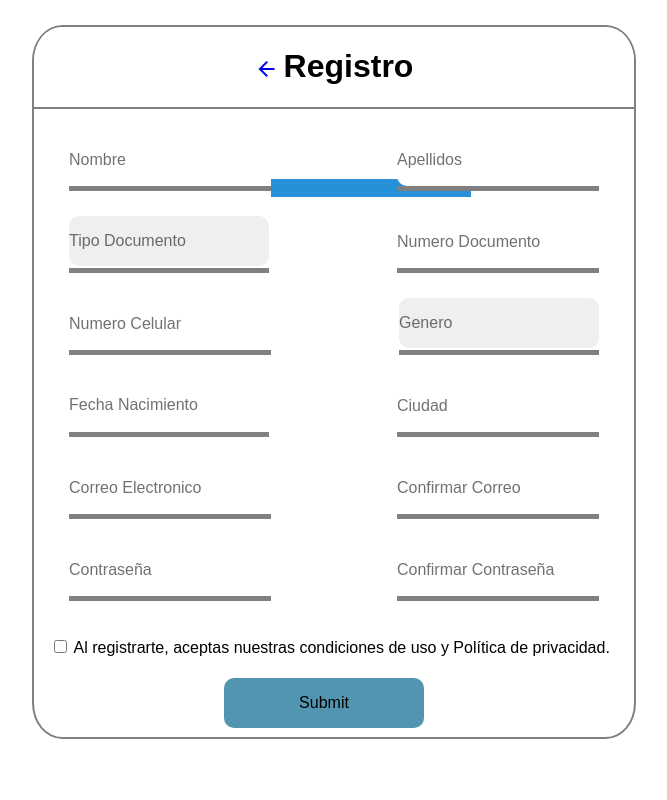
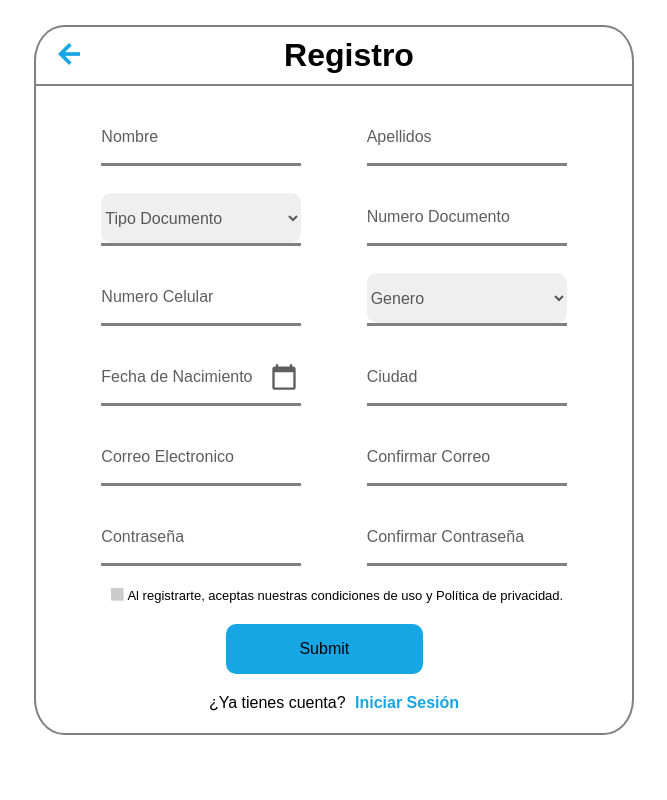
Before and after one commit to CuentaSenaLuis/Evidencia3-Publico, a Flask app: page /Cuenta/Registro in a window 1280 px wide. Shown: the whole page, without its empty margins (306-973 px from the left). Run offline with Flask 3, Linux system fonts and the light colour scheme; some libraries are stand-ins or nearby versions.

Commit message:
Register Arreglado

```diff
--- /dev/null
+++ b/static/_css/Registro.css
@@ -0,0 +1,256 @@
+*{
+    margin: 0px;
+    border: 0px;
+    box-sizing: border-box;
+}
+
+body{
+    font-family: Arial, Helvetica, sans-serif;
+    margin: 0;
+}
+
+h1{
+    padding: 10px;
+}
+
+p{
+    position: relative;
+    top: 40px;
+    text-align: center;
+}
+
+#form-container{
+    width: 600px;
+    height: 710px;
+    border-radius: 5%;
+    border: 2px grey solid;
+    margin: auto;
+    margin-top: 25px;
+    margin-bottom: 50px;
+    overflow: hidden;
+}
+
+.title-container{
+    display: flex;
+    justify-content: center;
+    align-items: center;
+    margin-bottom: 20px;
+    border-bottom: 2px grey solid;
+}
+.title-arrow{
+    position:relative;
+    right: 190px;
+}
+.material-symbols-outlined{
+    font-size: 30px;
+    color: #16A6E4;
+    font-weight: 900;
+}
+
+.row{
+    display: flex;
+    justify-content: space-evenly;
+}
+
+form .txt_field{
+    position: relative;
+    margin-bottom: 20px;
+    border-bottom: 3px solid grey;
+}
+
+.txt_field input, select{
+    width: 200px;
+    height: 50px;
+    margin-top: 7px;
+    border-radius: 10px;
+    outline: none;
+    cursor: pointer;
+}
+
+select{
+    width: 200px;
+    height: 50px;
+}
+
+.txt_field label{
+    position: absolute;
+    color: rgba(0, 0, 0, 0.637);
+    transform: translateY(-50%);
+    font-size: 16px;
+    top: 55%;
+    left: 0px;
+    pointer-events: none;
+    transition: .2s;
+}
+
+#date{
+    display: flex;
+    flex-direction: row;
+    justify-content: right;
+    align-items: center;
+}
+
+
+#date::-webkit-calendar-picker-indicator{
+    opacity: 0.637;
+    padding-left: 200px;
+    padding-top: 20px;
+    padding-bottom: 20px;
+    width: 30px;
+    height: 30px;
+    pointer-events: auto;
+    cursor: pointer;
+    z-index: 10;
+}
+
+#date:in-range::-webkit-datetime-edit-year-field,
+#date:in-range::-webkit-datetime-edit-month-field,
+#date:in-range::-webkit-datetime-edit-day-field,
+#date:in-range::-webkit-datetime-edit-text{
+    color: transparent;
+}
+
+input[type="date"]::-webkit-datetime-edit {
+    font-family: Arial, Helvetica, sans-serif;
+    color: rgba(0, 0, 0, 0.637);
+    padding: 0px;
+    margin: 0px;
+    position: absolute;
+    right: 58px;
+    font-size: 20px;
+}
+
+
+.barBottom{
+    position: absolute;
+    float: left;
+    background-color: #16A6E4;
+    margin-top: 50px;
+    margin-right: 5000px;
+    width: 200px;
+    color: #16A6E4;
+}
+
+.txt_field span::before{
+    content: '';
+    position: absolute;
+    margin: 0px;
+    border: 0px;
+    top: 57px;
+    left: 0;
+    width: 0%;
+    height: 3px;
+    background: #16A6E4;
+    transition: .4s;
+}
+
+.txt_field input:focus ~ label,
+.txt_field input:valid ~ label{
+    top: 5px;
+    color: #16A6E4;
+}
+
+.txt_field input:focus ~ span::before,
+.txt_field input:valid ~ span::before{
+    width: 100%;
+}
+
+#footer-container #submit{
+    position: relative;
+    width: 33%;
+    height: 50px;
+    top: 20px;
+    left: 190px;
+    font-size: 16px;
+    background: #16A6E4;
+    border-radius: 10px;
+    cursor: pointer;
+}
+
+.container input {
+    position: absolute;
+    opacity: 0;
+    cursor: pointer;
+    height: 0;
+    width: 0;
+    border-radius: 5px;
+}
+
+.container {
+    display: inline-block;
+    position: relative;
+    cursor: pointer;
+    font-size: 20px;
+    user-select: none;
+    border-radius: 5px;
+}
+
+.checkmark {
+    position: relative;
+    top: 0;
+    left: 0;
+    margin-left: 75px;
+    height: 12px;
+    width: 12px;
+    background-color: #ccc;
+    border-radius: 5%;
+}
+
+.container input:checked ~ .checkmark {
+    box-shadow: 1px 1px 0px rgb(183, 183, 183);
+    transition: all 0.2s;
+    opacity: 1;
+    background-image: linear-gradient(45deg, rgb(14, 124, 171) 0%, #16A6E4 100%);
+}
+
+.container input ~ .checkmark {
+    transition: all 0.2s;
+    opacity: 1;
+    box-shadow: 0.5px 0.5px 0px rgb(183, 183, 183);
+}
+
+
+.checkmark:after {
+    content: "";
+    position: absolute;
+    opacity: 0;
+    transition: all 0.2s;
+}
+
+
+.container input:checked ~ .checkmark:after {
+    opacity: 1;
+    transition: all 0.2s;
+}
+
+
+.container .checkmark:after {
+    left: 4px;
+    top: 2.2px;
+    width: 2.5px;
+    height: 4.5px;
+    border: solid white;
+    border-width: 0 1.5px 1.5px 0;
+    transform: rotate(45deg);
+}
+
+#checkbox-title{
+    font-size: 13px;
+}
+
+.link{
+    padding-left: 5px;
+    text-decoration: none;
+    font-weight: 600;
+    color: #16A6E4;
+}
+
+.txt_field select option{
+    color: rgba(0, 0, 0, 0.637);
+    font-size: 16px;
+}
+
+#DocType, #Sex{
+    color: rgba(0, 0, 0, 0.637);
+    font-size: 16px;
+}
--- a/static/_css/index.css
+++ b/static/_css/index.css
@@ -241,7 +241,6 @@ body{
     height: 303px;
     border-radius: 5px;
     box-shadow: 2px 2px 7px black;
-    background-color: #ffffff;
     overflow: hidden;
     margin-bottom: 40px;
 }
--- a/templates/Registro.html
+++ b/templates/Registro.html
@@ -5,38 +5,37 @@
     <meta http-equiv="X-UA-Compatible" content="IE=edge">
     <meta name="viewport" content="width=device-width, initial-scale=1.0">
     <title>{{data.Titulos}}</title>
-    <link rel="stylesheet" href="https://use.fontawesome.com/releases/v5.6.3/css/all.css">
     <link rel="stylesheet" href="https://fonts.googleapis.com/css2?family=Material+Symbols+Outlined:opsz,wght,FILL,GRAD@20..48,100..700,0..1,-50..200" />
-    <link rel="stylesheet" href="{{ url_for('static', filename='./_css/Estilos.css') }}">
-    <link rel="stylesheet" href="/static/_css/Estilos.css">
+    <link rel="stylesheet" href="https://fonts.googleapis.com/css2?family=Material+Symbols+Outlined:opsz,wght,FILL,GRAD@20..48,100..700,0..1,-50..200" />
+    <link rel="stylesheet" href="{{ url_for('static', filename='../static/_css/Registro.css') }}">
 </head>
 <body>
     <div id="form-container">
         <form action="">
-            <div id="title-container">
-                <a href="Home" id="title-arrow">
-                <span class="material-symbols-outlined">
-                    arrow_back
-                </span>
+            <div class="title-container">
+                <a href="/" class="title-arrow">
+                    <span class="material-symbols-outlined">
+                        arrow_back
+                    </span>
                 </a>
-                <H1 id="title-title">{{data.Titulos}}</H1>
+                <H1 class="title-title">{{data.Titulos}}</H1>
             </div>
             <div class="row">
                 <div class="txt_field">
                     <input type="text" class="text" required>
-                    <span class="barBottom">-</span>
+                    <span></span>
                     <label class="tlabel">Nombre</label>
                 </div>
                 <div class="txt_field">
                     <input type="text" class="text" required>
+                    <span></span>
                     <label class="tlabel">Apellidos</label>
                 </div>
             </div>
             <div class="row">
                 <div class="txt_field">
-                    <label class="olabel" id="doclabel">Tipo Documento</label>
                     <select name="DocType" id="DocType">
-                        <option value="null"></option>
+                        <option value="null">Tipo Documento</option>
                         <option value="CC">Cedula</option>
                         <option value="TI">Tarjeta Identidad</option>
                         <option value="EX">Extranjera</option>
@@ -44,62 +43,73 @@
                 </div>
                 <div class="txt_field">
                     <input type="text" class="text" required>
+                    <span></span>
                     <label class="tlabel">Numero Documento</label>
                 </div>
             </div>
             <div class="row">
                 <div class="txt_field">
                     <input type="text" class="text" required>
+                    <span></span>
                     <label class="tlabel">Numero Celular</label>
                 </div>
                 <div class="txt_field">
-                    <label class="olabel" id="genlabel">Genero</label>
                     <select name="Sex" id="Sex">
-                        <option value="null"></option>
+                        <option value="null">Genero</option>
                         <option value="Male">Masculino</option>
                         <option value="Female">Femenino</option>
                         <option value="LGTB">Otro:</option>
                     </select>
+
                 </div>
             </div>
             <div class="row">
                 <div class="txt_field">
-                    <label class="olabel" id="datelabel">Fecha Nacimiento</label>
                     <input type="date" id="date" required>
+                    <span></span>
+                    <label>Fecha de Nacimiento</label>
                 </div>
                 <div class="txt_field">
                     <input type="text" class="text" required>
+                    <span></span>
                     <label class="tlabel">Ciudad</label>
                 </div>
             </div>
             <div class="row">
                 <div class="txt_field">
                     <input type="text" class="text" required>
+                    <span></span>
                     <label class="tlabel">Correo Electronico</label>
                 </div>
                 <div class="txt_field">
                     <input type="text" class="text" required>
+                    <span></span>
                     <label class="tlabel">Confirmar Correo</label>
                 </div>
             </div>
             <div class="row">
                 <div class="txt_field">
                     <input type="password" class="text" required>
+                    <span></span>
                     <label class="tlabel">Contraseña</label>
                 </div>
                 <div class="txt_field">
                     <input type="password" class="text" required>
+                    <span></span>
                     <label class="tlabel">Confirmar Contraseña</label>
                 </div>
             </div>
         <div id="footer-container">
-            <p><input type="checkbox" id="checkbox"> Al registrarte, aceptas nuestras condiciones de uso y Política de privacidad.</p>
+
+            <label class="container">
+                <input type="checkbox" >
+                <div class="checkmark"></div>
+            </label>
+            <label id="checkbox-title">Al registrarte, aceptas nuestras condiciones de uso y Política de privacidad.</label>
             <input type="submit" id="submit">
+            <p>¿Ya tienes cuenta? <a class="link" href="Login">Iniciar Sesión</a></p>
         </div>
         </form>
-        <div id="login">
-            <p>¿Ya tienes cuenta? <a class="link" href="Login">Iniciar Sesión</a></p>
-        </div>
     </div>
 
 </body>
```
Also changed, not shown: templates/index.html (+23 -31 lines), static/Hotelia.png (renamed from Hotelia.png), static/img/1.jpg (added), static/img/2.jpg (added), static/img/3.jpg (added), static/img/4.jpg (added), static/img/5.jpg (added), static/img/6.jpg (added), static/img/7.jpg (added), static/img/8.jpg (added), static/img/Persona.png (added), static/img/backdrop.jpg (added), static/img/fondo-login.jpg (added), static/img/header.png (added), 2 more files.
